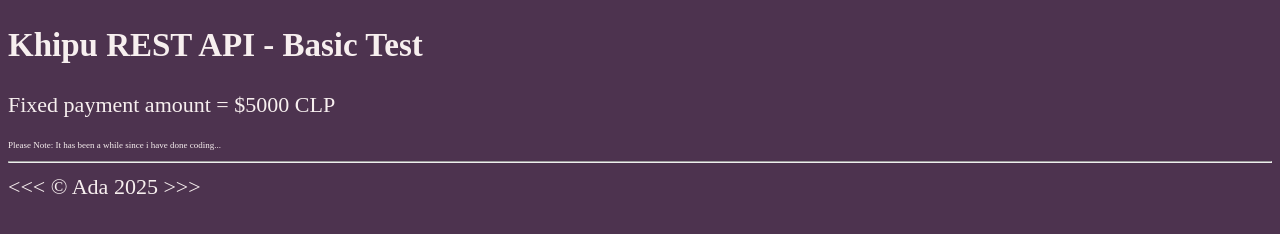
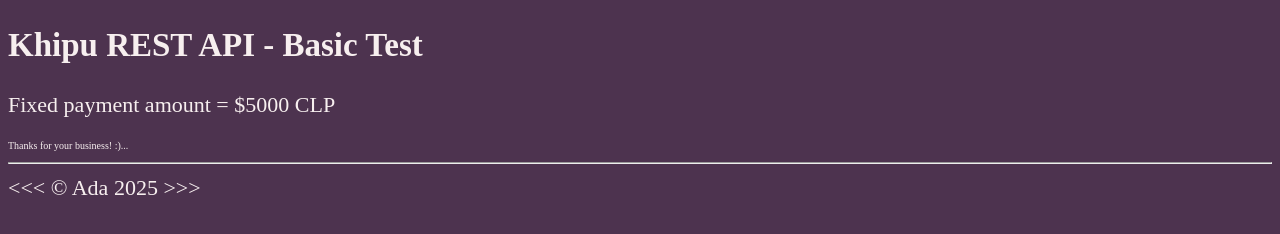
Before and after one commit to AdaGit24/TestForK, a plain HTML site: page index.html in a window 1280 px wide. Drawn offline with Linux system fonts and the light colour scheme; no server answers.

Commit message:
Texts updated

```diff
--- a/index.html
+++ b/index.html
@@ -86,9 +86,8 @@
 
 </div>
 
-   <p style="font-size: xx-small;">Please Note: It has been a while since i have done coding...</p>
+   <p style="font-size: x-small;">Thanks for your business! :)...</p>
     <hr>
          &lt;&lt;&lt; &copy; Ada 2025 &gt;&gt;&gt;
 </body>
-
 </html>
```
